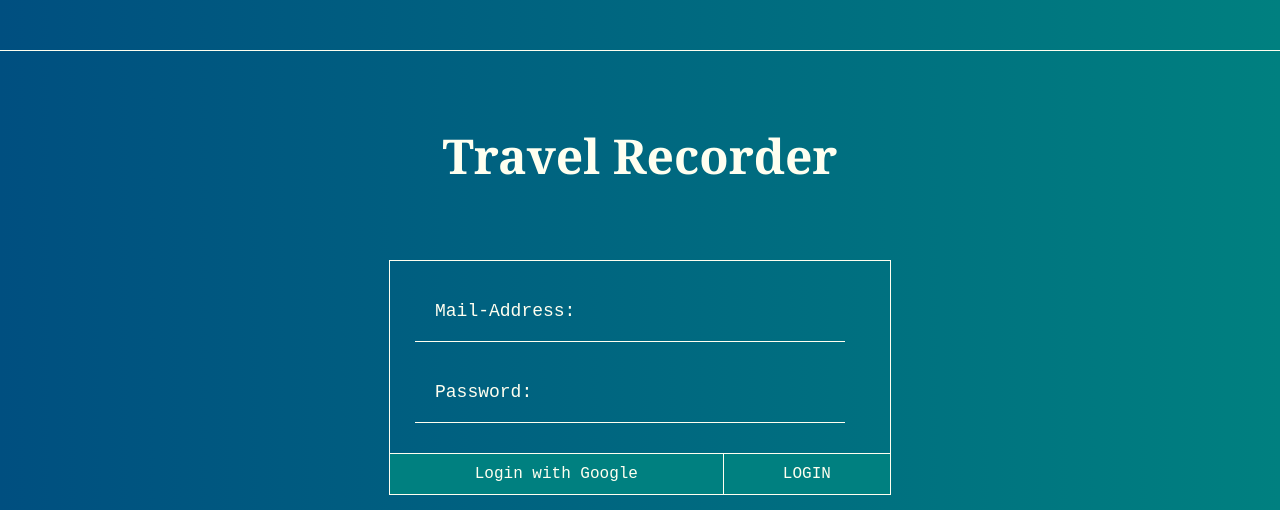
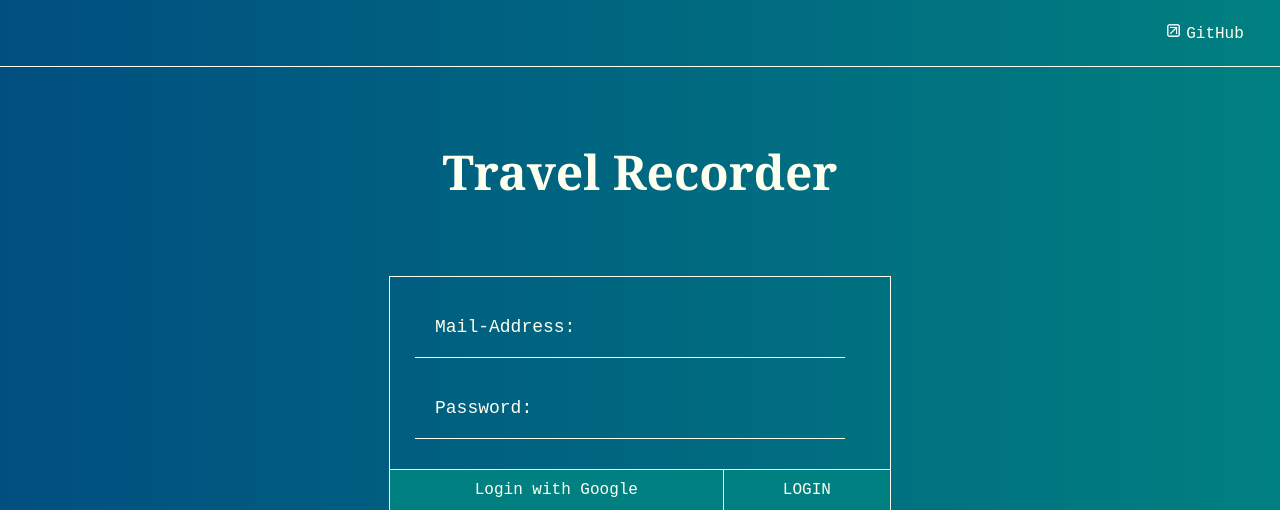
Before and after one commit to ritsuki-i/Travel-Recorder, a Flask app: page / in a window 1280 px wide. Shown: the top 510 px of the page. Run offline with Flask 3, Linux system fonts and the light colour scheme; parts of the project's set-up code (start-up, migrations or seed data) failed here and were passed over; some libraries are stand-ins or nearby versions.

Commit message:
ログインメニュー

```diff
--- a/templates/login.html
+++ b/templates/login.html
@@ -33,6 +33,8 @@
 
     <div id="header">
         <div id="menu">
+            <ul>
+                <li><a href="https://github.com/ritsuki-i/Travel-Recorder"><img width="15" height="15" src="../static/img/linkmark.png" alt="external-link-squared" style="margin-right: 5px;"/>GitHub</a></li>
         </div>
     </div>
 
```
Also changed, not shown: static/css/login.css (line endings or trailing spaces), static/img/linkmark.png (added).
